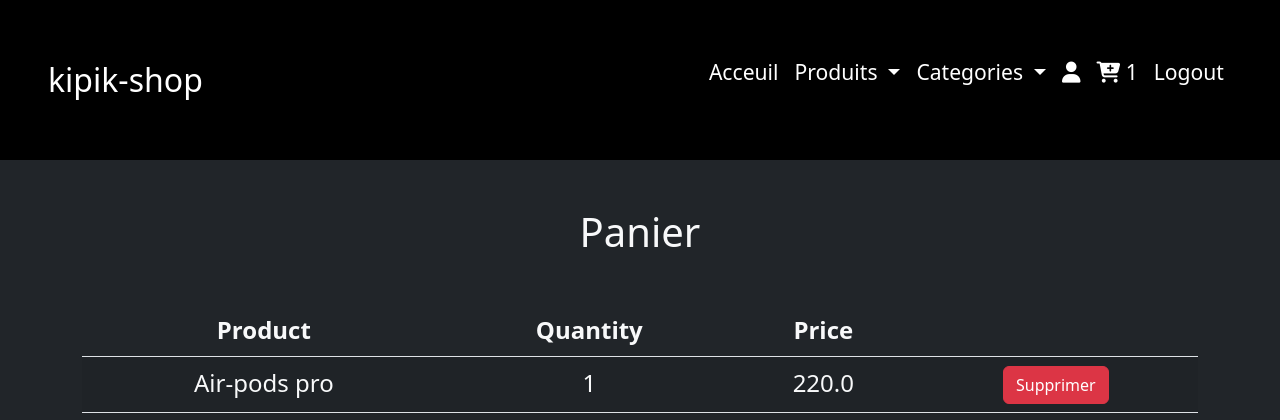
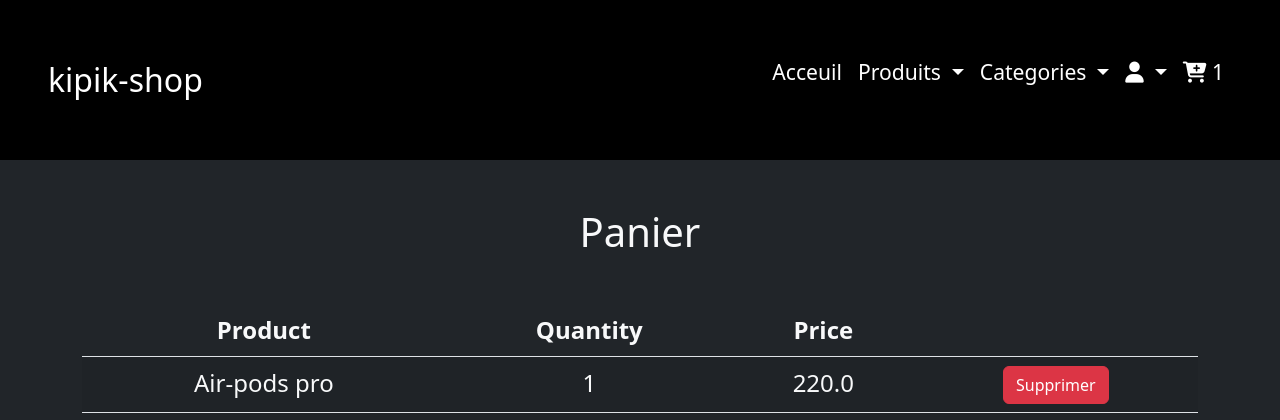
Before and after one commit to Antho-Webdesign/ecommerce2022, a Django app: page /cart/ in a window 1280 px wide. Shown: the top 420 px of the page. Run offline with Django 3.2, Linux system fonts and the light colour scheme; a user stored in the database is signed in; data comes from the database, SQL or seed files in the repository; some libraries are stand-ins or nearby versions.

Commit message:
dropdown icon profile

```diff
--- a/shop/templates/shop/base.html
+++ b/shop/templates/shop/base.html
@@ -79,10 +79,16 @@
                         </li>
 
                          {% if user.is_authenticated %}
-                             <li class="nav-item">
-                                 <a class="nav-link" href="{% url 'profile' %}">
-                                     <i class="fa fa-user"></i>
-                                 </a>
+                             <li class="nav-item dropdown">
+                                <a class="nav-link dropdown-toggle" href="#" id="navbarDropdownMenuLink" data-toggle="dropdown" aria-haspopup="true" aria-expanded="false">
+                                    <i class="fa fa-user">
+                                    </i>
+                                </a>
+
+                                <div class="dropdown-menu" aria-labelledby="navbarDropdownMenuLink">
+                                    <a class="nav-link text-dark text-center" href="{% url 'profile' %}">profile</a>
+                                    <a class="nav-link text-dark text-center" href="{% url 'logout' %}">Logout</a>
+                                </div>
                              </li>
 
                              {% if user.cart %}
@@ -93,14 +99,7 @@
                                          {{ user.cart.orders.count }}
                                      </a>
                                  </p>
-
-                                 <li class="nav-item">
-                                     <a class="nav-link" href="{% url 'logout' %}">
-                                        Logout
-                                     </a>
-                                 </li>
                              {% endif %}
-
                          {% else %}
                              <li class="nav-item">
                                  <a href="{% url 'login' %}">login</a>
--- a/shop/templates/shop/cart.html
+++ b/shop/templates/shop/cart.html
@@ -45,7 +45,7 @@
 }
 
 .table {
-    font-size: 1.5em;
+  font-size: 1.5em;
   text-align: center;
 }
 
```
